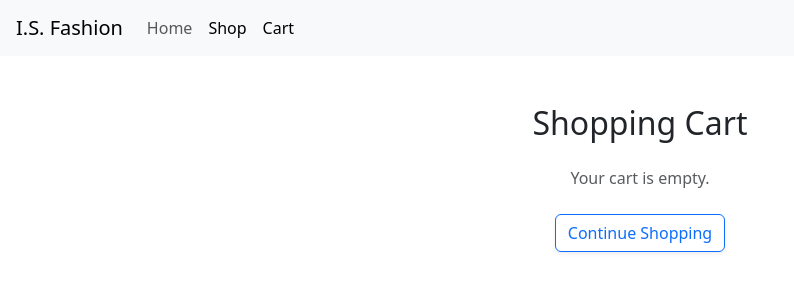
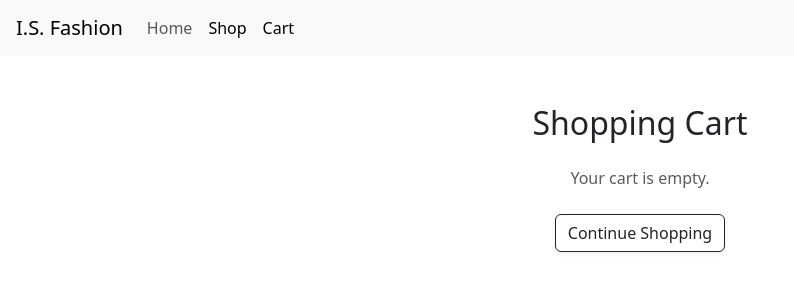
Before and after one commit to isSebaske/Project-Deliverable-React, a React (Create React App) app: page /shop/cart in a window 1280 px wide. Shown: the top 300 px of the page, without its empty margins (0-794 px from the left). Built offline with nearby package versions, Linux system fonts and the light colour scheme.

Commit message:
chanded btn color for cart page

```diff
--- a/src/components/cartPage.jsx
+++ b/src/components/cartPage.jsx
@@ -56,7 +56,7 @@ class Cart extends Component {
                 <div className="d-flex justify-content-between align-items-center border-top pt-3 mt-3">
                   <h5>Total: ${totalPrice.toFixed(2)}</h5>
                   <button
-                    className="btn btn-primary shadow-sm"
+                    className="btn btn-dark shadow-sm"
                     onClick={this.handleCheckout}
                   >
                     Checkout
@@ -68,7 +68,7 @@ class Cart extends Component {
         )}
 
         <div className="text-center mt-4">
-          <Link className="btn btn-outline-primary shadow-sm" to="/shop">
+          <Link className="btn btn-outline-dark shadow-sm" to="/shop">
             Continue Shopping
           </Link>
         </div>
```
